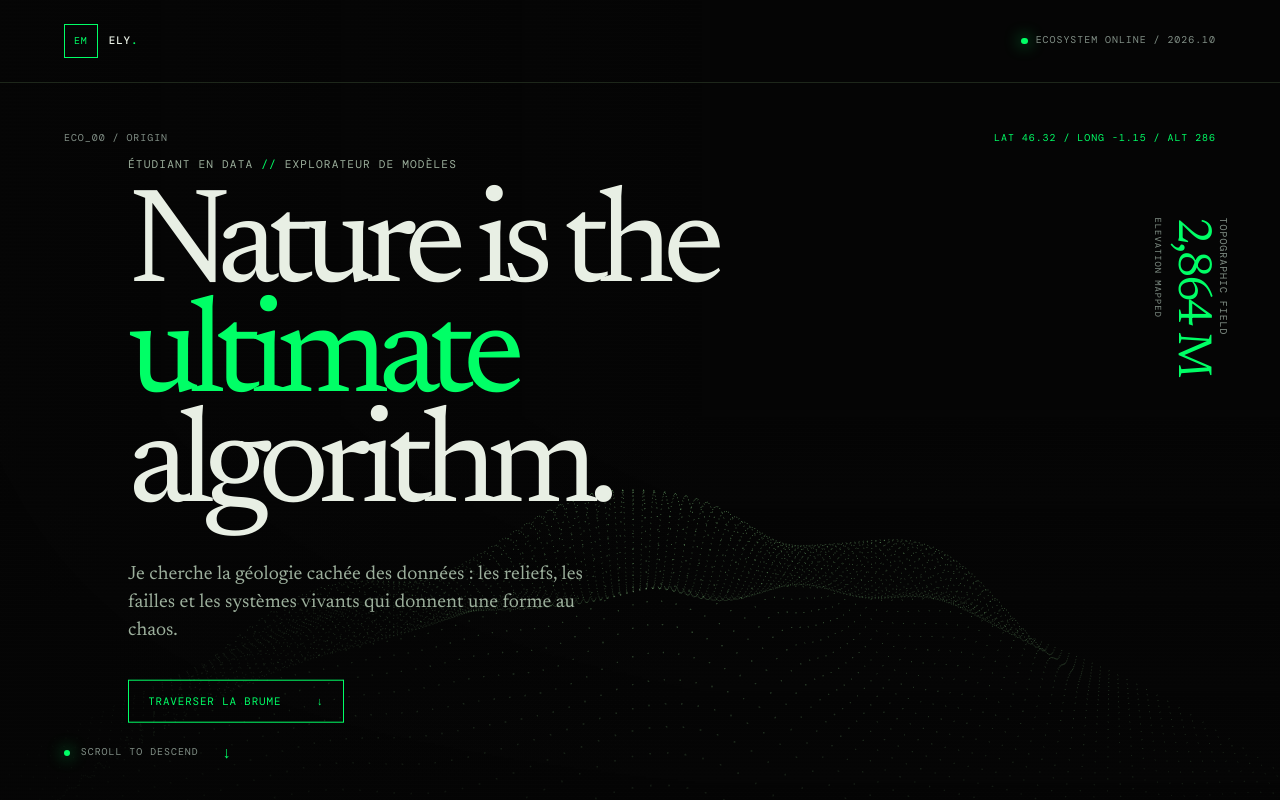
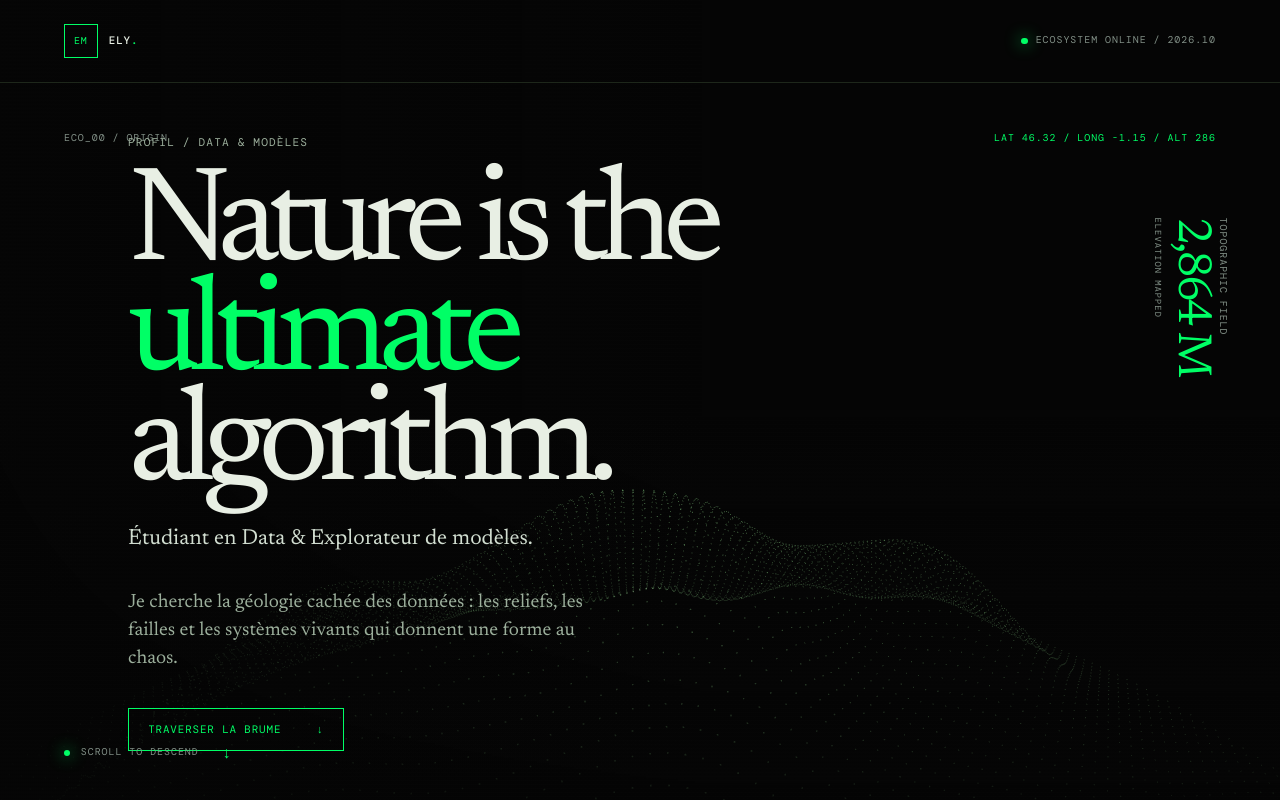
Before and after one commit to elymouthon/elymouthon.github.io, a React (Vite) app: page / in a window 1280 px wide. Built offline with nearby package versions, Linux system fonts and the light colour scheme.

Commit message:
update bug

```diff
--- a/src/App.jsx
+++ b/src/App.jsx
@@ -1,5 +1,11 @@
+import Scene3D from './components/Scene3D.jsx';
 import HeroSection from './components/HeroSection.jsx';
 
 export default function App() {
-  return <HeroSection />;
+  return (
+    <main className="app-shell">
+      <Scene3D />
+      <HeroSection />
+    </main>
+  );
 }
--- a/src/components/HeroSection.jsx
+++ b/src/components/HeroSection.jsx
@@ -1,10 +1,6 @@
-import Scene3D from './Scene3D.jsx';
-
 export default function HeroSection() {
   return (
-    <main className="hero">
-      <Scene3D />
-
+    <section id="home" className="hero" aria-labelledby="hero-title">
       <header className="hero__nav">
         <a className="hero__brand" href="#home" aria-label="Retour à l'accueil">
           <span>EM</span>
@@ -21,13 +17,14 @@ export default function HeroSection() {
         <span>LAT 46.32 / LONG -1.15 / ALT 286</span>
       </div>
 
-      <section id="home" className="hero__content">
-        <p className="eyebrow">Étudiant en Data <span>//</span> Explorateur de modèles</p>
-        <h1>
+      <div className="hero__content">
+        <p className="eyebrow">Profil / Data &amp; modèles</p>
+        <h1 id="hero-title">
           Nature is the
           <em>ultimate</em>
           algorithm.
         </h1>
+        <p className="hero__subtitle">Étudiant en Data &amp; Explorateur de modèles.</p>
         <p className="hero__lead">
           Je cherche la géologie cachée des données : les reliefs, les failles et
           les systèmes vivants qui donnent une forme au chaos.
@@ -36,7 +33,7 @@ export default function HeroSection() {
           Traverser la brume
           <span aria-hidden="true">↓</span>
         </a>
-      </section>
+      </div>
 
       <div className="hero__signal" aria-hidden="true">
         <span>TOPOGRAPHIC FIELD</span>
@@ -51,6 +48,6 @@ export default function HeroSection() {
       </div>
 
       <div id="future" className="hero__future-anchor" aria-hidden="true" />
-    </main>
+    </section>
   );
 }
--- a/src/styles.css
+++ b/src/styles.css
@@ -22,6 +22,13 @@ body {
   background: #050505;
 }
 
+.app-shell {
+  position: relative;
+  min-height: 100svh;
+  overflow: hidden;
+  background: #050505;
+}
+
 a {
   color: inherit;
 }
@@ -29,15 +36,16 @@ a {
 .hero {
   min-height: 100svh;
   position: relative;
+  z-index: 1;
   isolation: isolate;
   overflow: hidden;
-  background: #050505;
+  background: transparent;
 }
 
 .scene3d {
   position: absolute;
   inset: 0;
-  z-index: -1;
+  z-index: 0;
 }
 
 .scene3d::after {
@@ -156,6 +164,13 @@ a {
   left: clamp(1.25rem, 10vw, 10rem);
   max-width: 64rem;
   transform: translateY(-43%);
+}
+
+.hero__subtitle {
+  margin: 1.25rem 0 0;
+  color: #d1ddd0;
+  font-size: clamp(1.1rem, 1.7vw, 1.45rem);
+  line-height: 1.4;
 }
 
 .eyebrow {
```
